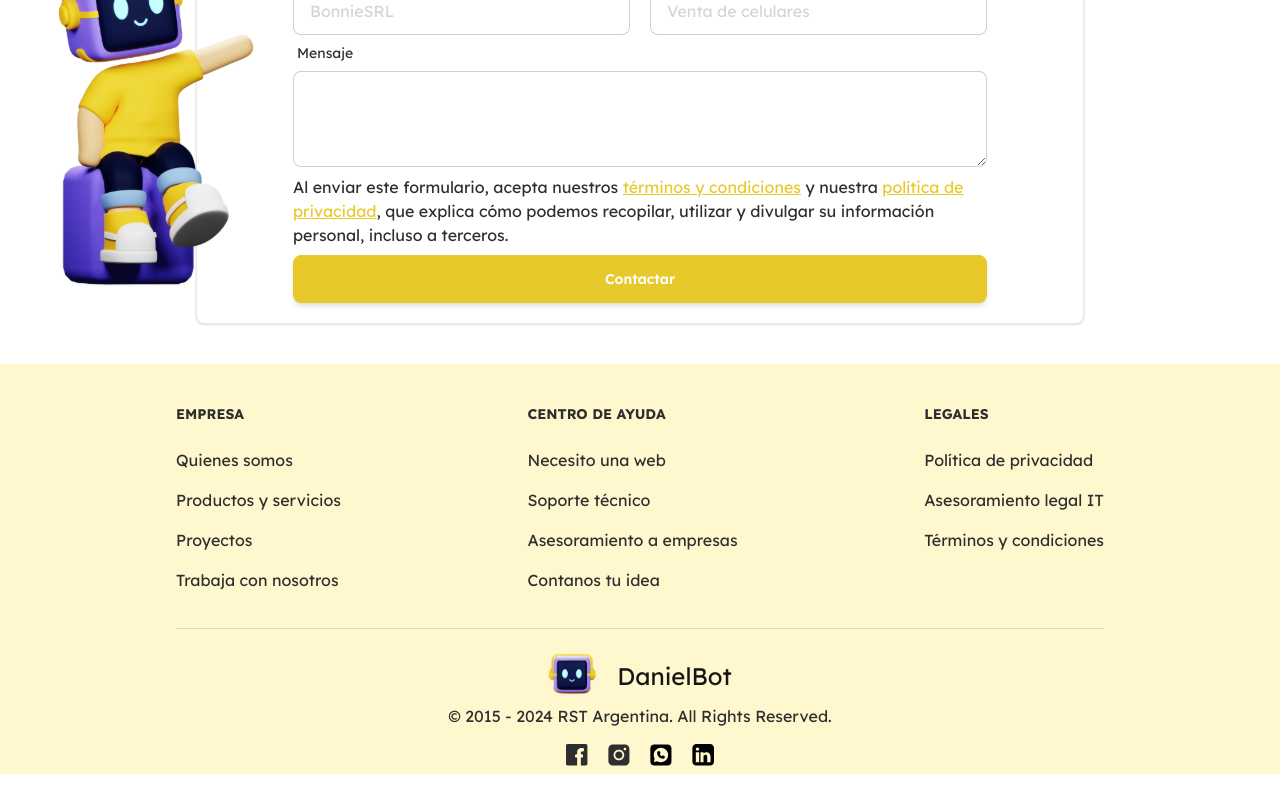
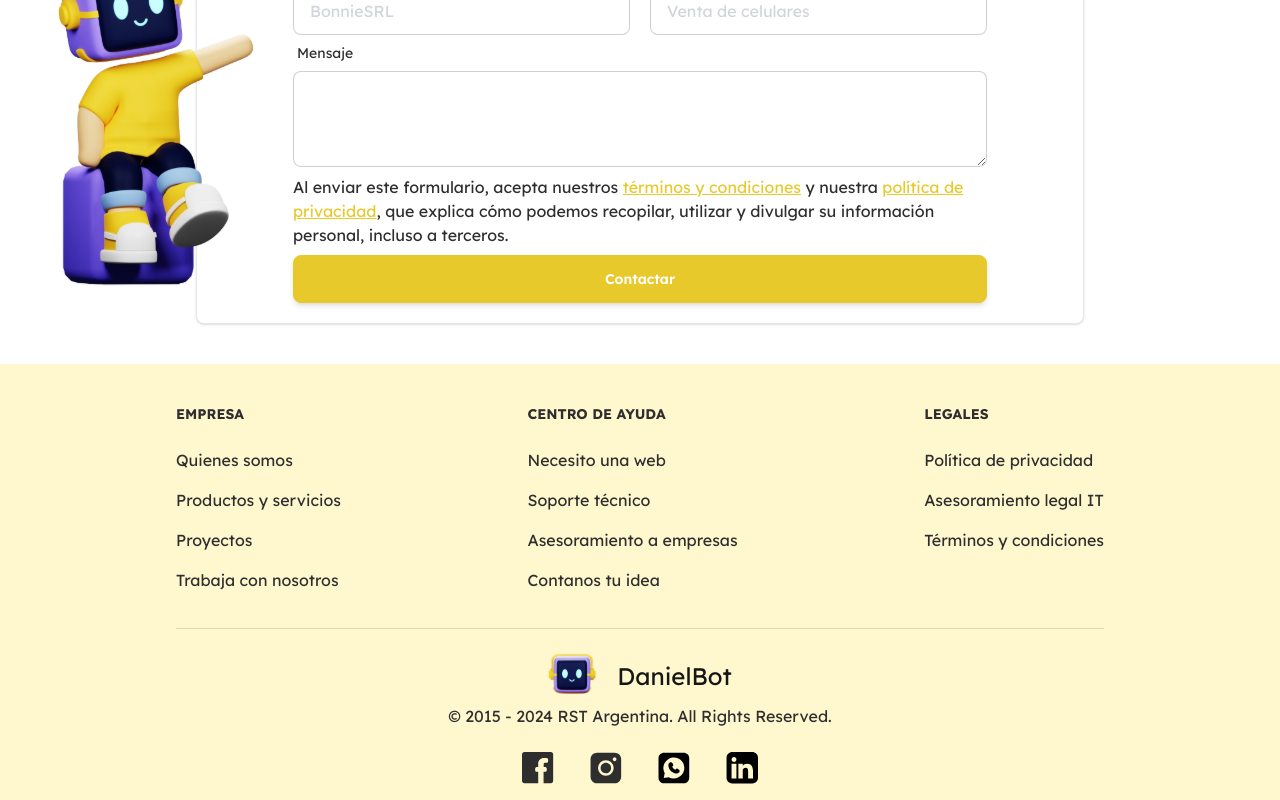
Before and after one commit to RST-Sistemas/chatbot-landing, a Next.js app: page / in a window 1280 px wide. Shown: the part 4450-5250 px from the top of the page. Before the commit the page ends 5224 px from the top, so only its background shows below. Built offline with nearby package versions, Linux system fonts and the light colour scheme.

Commit message:
retoques

```diff
--- a/src/app/Components/Contact/components/Form.jsx
+++ b/src/app/Components/Contact/components/Form.jsx
@@ -47,6 +47,7 @@ export default function Form() {
 						name="name"
 						id="name"
 						onChange={handleParam()}
+						required
 					/>
 					<Input
 						label={"Email"}
@@ -55,6 +56,7 @@ export default function Form() {
 						name="email"
 						id="email"
 						onChange={handleParam()}
+						required
 					/>
 				</div>
 				<div className="grid grid-cols-1 md:grid-cols-[1fr_1fr] md:gap-5 ">
@@ -65,6 +67,7 @@ export default function Form() {
 						name="empresa"
 						id="empresa"
 						onChange={handleParam()}
+						required
 					/>
 					<Input
 						label={"Rubro empresa"}
@@ -73,6 +76,7 @@ export default function Form() {
 						name="rubro"
 						id="rubro"
 						onChange={handleParam()}
+						required
 					/>
 				</div>
 				<div>
@@ -85,7 +89,8 @@ export default function Form() {
 							value={query.message}
 							name="message"
 							id="message"
-							onChange={handleParam()}></textarea>
+							onChange={handleParam()}
+							required></textarea>
 					</label>
 				</div>
 			</div>
--- a/src/app/Components/Footer/Footer.jsx
+++ b/src/app/Components/Footer/Footer.jsx
@@ -95,11 +95,11 @@ const Footer = () => {
 					</div>
 				</div>
 				<hr className="my-5 border-accent opacity-15 " />
-				<div className="flex items-center justify-center gap-5">
+				<div className="flex items-center justify-center gap-5 mx-4">
 					<Image src={Robot} width={49} height={54} alt="robot" />
 					<h1 className="text-2xl"> DanielBot</h1>
 				</div>
-				<span className="block text-center text-accent">
+				<span className="block mx-4 text-center text-accent">
 					© 2015 - 2024
 					<Link href="#" className="hover:underline">
 						{" "}
@@ -108,12 +108,13 @@ const Footer = () => {
 					. All Rights Reserved.
 				</span>
 			</div>
-			<div className="flex items-center pb-2 mt-6 space-x-5 sm:justify-center md:mt-4 rtl:space-x-reverse">
+
+			<div className="flex items-center justify-center pb-2 mt-6 space-x-5 md:mt-4 rtl:space-x-reverse">
 				<Link href="https://www.facebook.com/rstargentina" target="_blank">
 					<Image
 						src={FacebookIcon}
 						alt="logo fb"
-						className="w-[22px] h-[22px] text-gray-400 hover:text-gray-900 dark:hover:text-white"
+						className="w-[2rem] h-[2rem] text-gray-400 hover:text-gray-900 dark:hover:text-white m-2"
 					/>
 					<span className="sr-only">Facebook page</span>
 				</Link>
@@ -121,7 +122,7 @@ const Footer = () => {
 					<Image
 						src={InstagramIcon}
 						alt="logo ig"
-						className="w-[22px] h-[22px] text-gray-400 hover:text-gray-900 dark:hover:text-white"
+						className="w-[2rem] h-[2rem] text-gray-400 hover:text-gray-900 dark:hover:text-white m-2"
 					/>
 					<span className="sr-only">Instagram page</span>
 				</Link>
@@ -129,7 +130,7 @@ const Footer = () => {
 					<Image
 						src={WhatsappIcon}
 						alt="logo wpp"
-						className="w-[22px] h-[22px] text-gray-400 hover:text-gray-900 dark:hover:text-white"
+						className="w-[2rem] h-[2rem] text-gray-400 hover:text-gray-900 dark:hover:text-white m-2"
 					/>
 					<span className="sr-only">Whatsapp</span>
 				</Link>
@@ -137,7 +138,7 @@ const Footer = () => {
 					<Image
 						src={LinkedInIcon}
 						alt="logo li"
-						className="w-[22px] h-[22px] text-gray-400 hover:text-gray-900 dark:hover:text-white"
+						className="w-[2rem] h-[2rem] text-gray-400 hover:text-gray-900 dark:hover:text-white m-2"
 					/>
 					<span className="sr-only">Linkedin page</span>
 				</Link>
```
